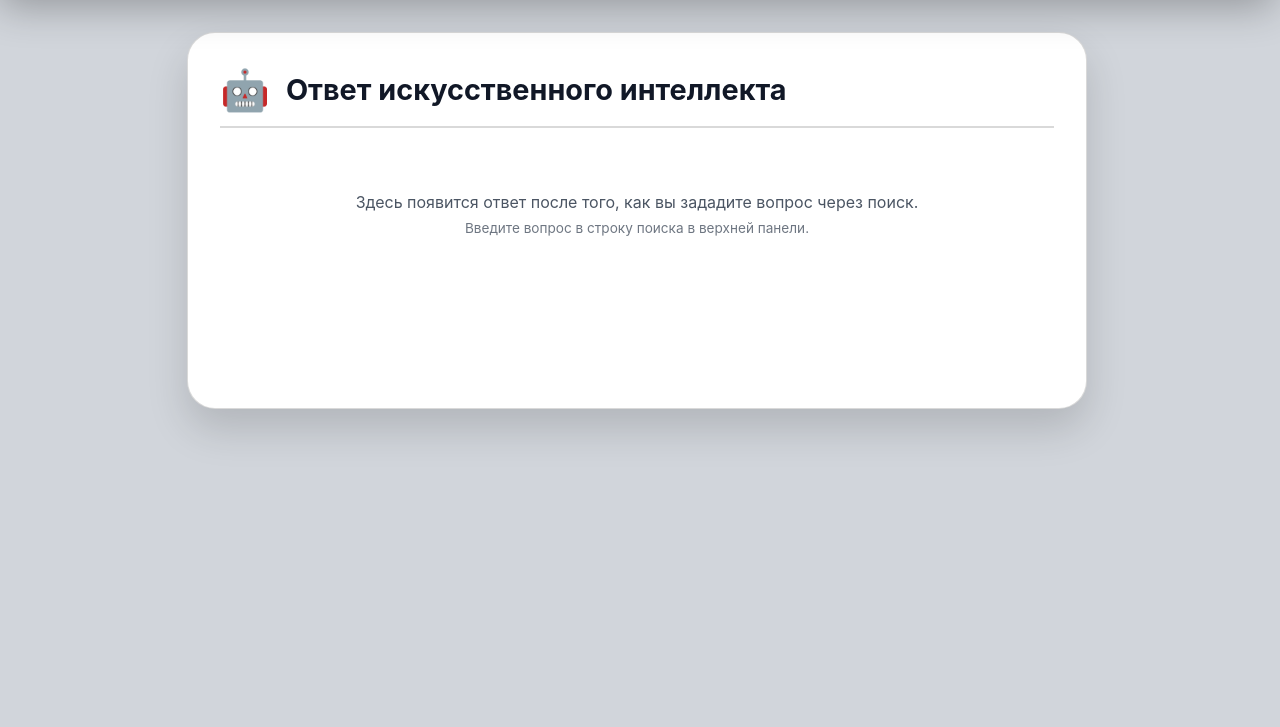
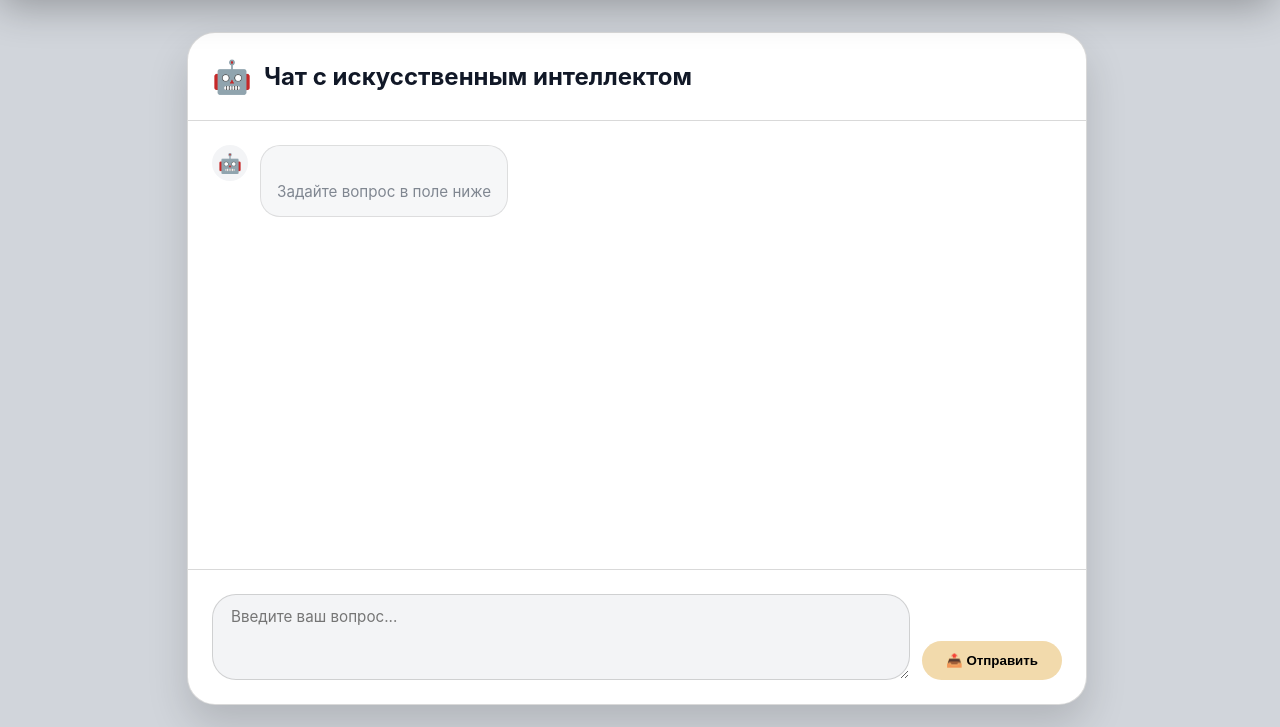
Before and after one commit to Kirilll555/knowledge-hub, a Django app: page /ask_ai/ in a window 1280 px wide. Shown: the part 73-800 px from the top of the page. Run offline with Django 4.2, Linux system fonts and the light colour scheme.

Commit message:
Исправлена страница для ИИ

```diff
--- a/main/styles/ask_ai_styles.html
+++ b/main/styles/ask_ai_styles.html
@@ -5,101 +5,165 @@
     padding: 0 1rem;
 }
 
-.ai-card {
+.chat-card {
     background: var(--card-bg);
     border: 1px solid var(--border);
     border-radius: 28px;
-    padding: 2rem;
     box-shadow: var(--shadow);
+    overflow: hidden;
 }
 
-.ai-header {
+.chat-header {
     display: flex;
     align-items: center;
-    gap: 1rem;
-    margin-bottom: 1.5rem;
-    padding-bottom: 0.75rem;
-    border-bottom: 2px solid var(--border);
+    gap: 12px;
+    padding: 1.5rem;
+    border-bottom: 1px solid var(--border);
 }
 
-.ai-icon {
-    font-size: 2.5rem;
+.chat-icon {
+    font-size: 2rem;
 }
 
-.ai-header h1 {
-    font-size: 1.8rem;
+.chat-header h2 {
+    font-size: 1.5rem;
     font-weight: 700;
     color: var(--text-main);
     margin: 0;
 }
 
-.asked-question {
-    background: var(--item-bg);
-    border-left: 4px solid var(--accent);
-    padding: 1rem 1.25rem;
-    border-radius: 16px;
-    margin-bottom: 1.5rem;
+.chat-messages {
+    padding: 1.5rem;
+    min-height: 400px;
+    max-height: 500px;
+    overflow-y: auto;
+    display: flex;
+    flex-direction: column;
+    gap: 1rem;
 }
 
-.q-label {
-    font-size: 0.75rem;
-    font-weight: 600;
-    text-transform: uppercase;
-    color: var(--text-sub);
-    display: block;
-    margin-bottom: 0.25rem;
+.message {
+    display: flex;
+    gap: 12px;
+    max-width: 85%;
 }
 
-.q-text {
-    font-size: 1.1rem;
-    font-weight: 500;
-    color: var(--text-main);
+.user-message {
+    align-self: flex-end;
+    flex-direction: row-reverse;
 }
 
-.ai-answer {
-    min-height: 200px;
-    margin-bottom: 1.5rem;
+.bot-message {
+    align-self: flex-start;
 }
 
-.answer-text {
-    color: var(--text-main);
-    font-size: 1rem;
-    line-height: 1.6;
+.message-avatar {
+    width: 36px;
+    height: 36px;
+    background: var(--item-bg);
+    border-radius: 50%;
+    display: flex;
+    align-items: center;
+    justify-content: center;
+    font-size: 1.2rem;
+    flex-shrink: 0;
 }
 
-.placeholder-text {
-    text-align: center;
-    padding: 2rem;
-    color: var(--text-sub);
+.message-bubble {
+    background: var(--item-bg);
+    padding: 12px 16px;
+    border-radius: 20px;
+    color: var(--text-main);
+    font-size: 0.95rem;
+    line-height: 1.5;
+    border: 1px solid var(--border);
+    white-space: pre-line;
 }
 
-.placeholder-text p {
-    margin: 0.5rem 0;
+.user-message .message-bubble {
+    background: var(--accent);
+    color: #000;
 }
 
-.hint {
-    font-size: 0.85rem;
-    opacity: 0.8;
+.placeholder {
+    color: var(--text-sub);
+    opacity: 0.7;
 }
 
 .error-message {
     background: rgba(250, 82, 82, 0.1);
     border: 1px solid rgba(250, 82, 82, 0.3);
     color: #fa5252;
-    padding: 1rem;
+    padding: 12px;
     border-radius: 16px;
+    margin: 1rem 0;
     font-size: 0.9rem;
 }
 
+.chat-input-area {
+    padding: 1.5rem;
+    border-top: 1px solid var(--border);
+}
+
+.chat-form {
+    display: flex;
+    gap: 12px;
+    align-items: flex-end;
+}
+
+.chat-textarea {
+    flex: 1;
+    background: var(--item-bg);
+    border: 1px solid var(--border);
+    border-radius: 24px;
+    padding: 12px 18px;
+    font-size: 0.95rem;
+    font-family: inherit;
+    color: var(--text-main);
+    resize: vertical;
+    min-height: 60px;
+    outline: none;
+    transition: all 0.2s;
+}
+
+.chat-textarea:focus {
+    border-color: var(--accent);
+    box-shadow: 0 0 0 3px rgba(242, 218, 172, 0.2);
+}
+
+.chat-submit {
+    background: var(--accent);
+    border: none;
+    color: #000;
+    padding: 12px 24px;
+    border-radius: 40px;
+    font-weight: 600;
+    cursor: pointer;
+    transition: all 0.2s;
+}
+
+.chat-submit:hover {
+    transform: translateY(-2px);
+    box-shadow: 0 4px 12px rgba(0, 0, 0, 0.1);
+}
+
 @media (max-width: 640px) {
-    .ai-card {
-        padding: 1.5rem;
+    .chat-header h2 {
+        font-size: 1.2rem;
     }
-    .ai-header h1 {
-        font-size: 1.4rem;
+    .chat-messages {
+        padding: 1rem;
     }
-    .ai-icon {
-        font-size: 2rem;
+    .message {
+        max-width: 95%;
+    }
+    .chat-form {
+        flex-direction: column;
+        gap: 10px;
+    }
+    .chat-submit {
+        width: 100%;
+        text-align: center;
     }
 }
 </style>
--- a/main/templates/ask_ai.html
+++ b/main/templates/ask_ai.html
@@ -2,7 +2,8 @@
 <html lang="ru">
 <head>
     <meta charset="UTF-8">
-    <title>Ответ ИИ</title>
+    <meta name="viewport" content="width=device-width, initial-scale=1.0">
+    <title>Чат с ИИ</title>
     {% include 'base_styles.html' %}
     {% include 'ask_ai_styles.html' %}
 </head>
@@ -10,36 +11,58 @@
     {% include 'menu.html' %}
 
     <div class="ai-container">
-        <div class="ai-card">
-            <div class="ai-header">
-                <span class="ai-icon">🤖</span>
-                <h1>Ответ искусственного интеллекта</h1>
+        <div class="chat-card">
+            <div class="chat-header">
+                <span class="chat-icon">🤖</span>
+                <h2>Чат с искусственным интеллектом</h2>
             </div>
 
-            {% if question %}
-                <div class="asked-question">
-                    <span class="q-label">Ваш вопрос:</span>
-                    <span class="q-text">{{ question }}</span>
-                </div>
-            {% endif %}
+            <div class="chat-messages" id="chatMessages">
+                {% if question %}
+                    <div class="message user-message">
+                        <div class="message-avatar">👤</div>
+                        <div class="message-bubble">{{ question }}</div>
+                    </div>
+                {% endif %}
 
-            <div class="ai-answer">
                 {% if answer %}
-                    <div class="answer-text">{{ answer|linebreaks }}</div>
+                    <div class="message bot-message">
+                        <div class="message-avatar">🤖</div>
+                        <div class="message-bubble">{{ answer|linebreaks }}</div>
+                    </div>
                 {% else %}
-                    <div class="placeholder-text">
-                        <p>Здесь появится ответ после того, как вы зададите вопрос через поиск.</p>
-                        <p class="hint">Введите вопрос в строку поиска в верхней панели.</p>
+                    <div class="message bot-message">
+                        <div class="message-avatar">🤖</div>
+                        <div class="message-bubble placeholder">
+                            Задайте вопрос в поле ниже
+                        </div>
                     </div>
+                {% endif %}
+
+                {% if error %}
+                    <div class="error-message">{{ error }}</div>
                 {% endif %}
             </div>
 
-            {% if error %}
-                <div class="error-message">
-                    ⚠️ {{ error }}
-                </div>
-            {% endif %}
+            <div class="chat-input-area">
+                <form method="post" class="chat-form" id="chatForm">
+                    {% csrf_token %}
+                    <textarea name="question" class="chat-textarea" id="questionInput" placeholder="Введите ваш вопрос..." required></textarea>
+                    <button type="submit" class="chat-submit">📤 Отправить</button>
+                </form>
+            </div>
         </div>
     </div>
+
+    <script>
+        const form = document.getElementById('chatForm');
+        const input = document.getElementById('questionInput');
+
+        form.addEventListener('submit', function() {
+            setTimeout(() => {
+                input.value = '';
+            }, 10);
+        });
+    </script>
 </body>
 </html>
```
